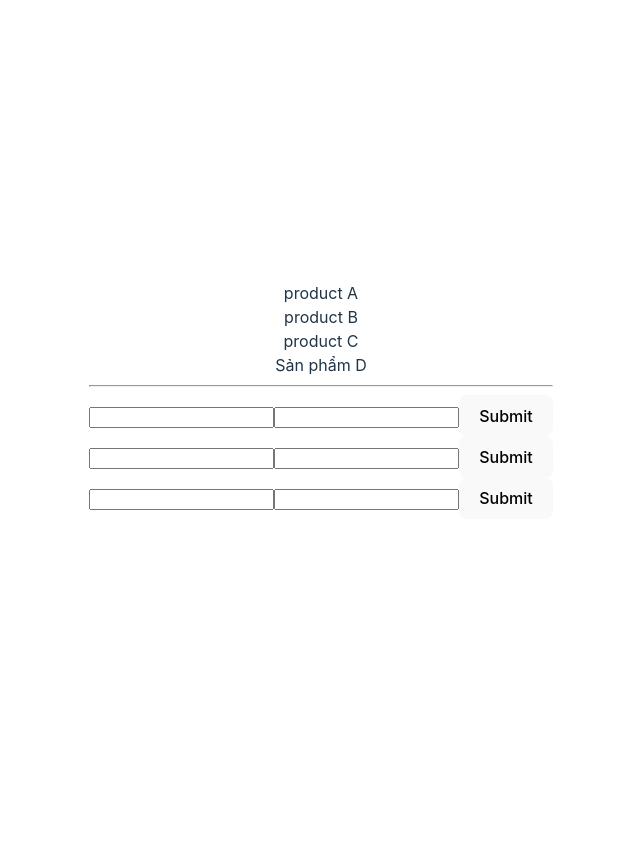
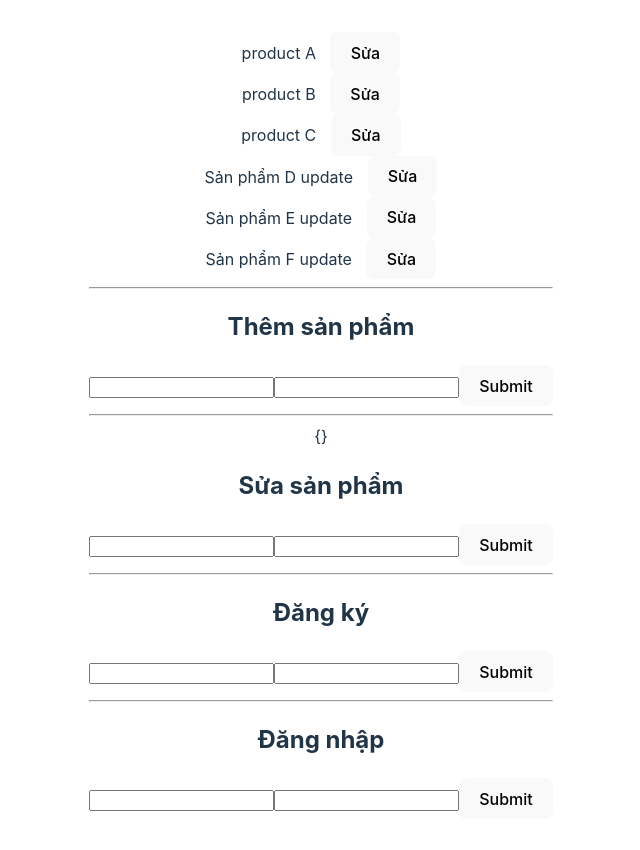
Before and after one commit to datlt2306/FPL-WEB209, a React (Vite) app: page / in a window 1280 px wide. Shown: the whole page, without its empty margins (319-959 px from the left). Before the commit the page ends 800 px from the top, so only its background shows below. Built offline with nearby package versions, Linux system fonts and the light colour scheme; data requests are answered from the project's data file.

Commit message:
Buổi 3: update

```diff
--- a/db.json
+++ b/db.json
@@ -13,9 +13,19 @@
       "name": "product C"
     },
     {
-      "name": "Sản phẩm D",
+      "name": "Sản phẩm D update",
       "price": "123",
       "id": 4
+    },
+    {
+      "name": "Sản phẩm E update",
+      "price": "200",
+      "id": 5
+    },
+    {
+      "name": "Sản phẩm F update",
+      "price": "200",
+      "id": 6
     }
   ],
   "users": [
--- a/src/App.tsx
+++ b/src/App.tsx
@@ -4,9 +4,11 @@ import Add from './components/Add'
 import { IProduct } from './interfaces/Product'
 import Signup from './components/Signup'
 import Signin from './components/Signin'
+import Edit from './components/Edit'
 
 function App() {
-    const [products, setProducts] = useState([])
+    const [products, setProducts] = useState<IProduct[]>([])
+    const [product, setProduct] = useState<IProduct>({})
     const [loading, setLoading] = useState(true)
     const [error, setError] = useState('')
 
@@ -27,7 +29,7 @@ function App() {
     if (loading) return <div>...loading</div>
     const onHandleAdd = async (product: IProduct) => {
         try {
-            const data = await (
+            await (
                 await fetch(`http://localhost:3000/products`, {
                     method: 'POST',
                     headers: {
@@ -36,10 +38,25 @@ function App() {
                     body: JSON.stringify(product)
                 })
             ).json()
-            console.log(data)
+            // rerender
+            setProducts([...products, product])
         } catch (error) {}
     }
-
+    const onHandleEdit = async (product: IProduct) => {
+        try {
+            const newProduct = await (
+                await fetch(`http://localhost:3000/products/${product.id}`, {
+                    method: 'PATCH',
+                    headers: {
+                        'Content-Type': 'application/json'
+                    },
+                    body: JSON.stringify(product)
+                })
+            ).json()
+            // rerender
+            setProducts(products.map((product) => (product.id === newProduct.id ? newProduct : product)))
+        } catch (error) {}
+    }
     const onHandleSignup = async (user: any) => {
         try {
             const data = await (
@@ -68,12 +85,28 @@ function App() {
             console.log(data)
         } catch (error) {}
     }
+    const getProduct = async (id: number) => {
+        try {
+            setProduct(await (await fetch(`http://localhost:3000/products/${id}`)).json())
+        } catch (error) {}
+    }
     return (
         <>
-            {products?.map((product: any, index) => <div key={index}>{product.name}</div>)}
+            {products?.map((product: any, index) => (
+                <div key={index}>
+                    {product.name}{' '}
+                    <button onClick={() => getProduct(product.id!)} style={{ marginLeft: 10 }}>
+                        Sửa
+                    </button>
+                </div>
+            ))}
             <hr />
             <Add onAdd={onHandleAdd} />
+            <hr />
+            <Edit product={product} onEdit={onHandleEdit} />
+            <hr />
             <Signup onSignup={onHandleSignup} />
+            <hr />
             <Signin onSignin={onHandleSignin} />
         </>
     )
--- a/src/components/Add.tsx
+++ b/src/components/Add.tsx
@@ -5,25 +5,26 @@ type AddProps = {
 }
 
 const Add = ({ onAdd }: AddProps) => {
-    const [value, setValue] = useState({})
+    const [valueInput, setValueInput] = useState({})
     const onChange = (e: any) => {
         const target = e.target
         const name = target.name
 
-        setValue({
-            ...value,
+        setValueInput({
+            ...valueInput,
             [name]: target.value
         })
     }
     const onSubmit = (e: any) => {
         e.preventDefault()
-        onAdd(value)
+        onAdd(valueInput)
     }
     return (
         <div>
+            <h2>Thêm sản phẩm</h2>
             <form onSubmit={onSubmit}>
-                <input type='text' name='name' onChange={onChange} />
-                <input type='number' name='price' onChange={onChange} />
+                <input type='text' name='name' onInput={onChange} />
+                <input type='number' name='price' onInput={onChange} />
                 <button>Submit</button>
             </form>
         </div>
--- /dev/null
+++ b/src/components/Edit.tsx
@@ -0,0 +1,39 @@
+import React, { useEffect, useState } from 'react'
+import { IProduct } from '../interfaces/Product'
+
+type EditProps = {
+    product: IProduct
+    onEdit: (product: any) => void
+}
+
+const Edit = ({ product, onEdit }: EditProps) => {
+    const [valueInput, setValueInput] = useState({})
+    const onChange = (e: any) => {
+        const target = e.target
+        const name = target.name
+        setValueInput({
+            ...valueInput,
+            [name]: target.value
+        })
+
+        // {name: "Product A update"}
+    }
+    const onSubmit = (e: any) => {
+        e.preventDefault()
+        // console.log({ ...product, ...valueInput })
+        onEdit({ ...product, ...valueInput })
+    }
+    return (
+        <div>
+            {JSON.stringify(valueInput)}
+            <h2>Sửa sản phẩm</h2>
+            <form onSubmit={onSubmit}>
+                <input type='text' name='name' defaultValue={product.name} onChange={onChange} />
+                <input type='number' name='price' defaultValue={product.price} onChange={onChange} />
+                <button>Submit</button>
+            </form>
+        </div>
+    )
+}
+
+export default Edit
--- a/src/components/Signin.tsx
+++ b/src/components/Signin.tsx
@@ -21,6 +21,7 @@ const Signin = ({ onSignin }: SigninProps) => {
     }
     return (
         <div>
+            <h2>Đăng nhập</h2>
             <form onSubmit={onSubmit}>
                 <input type='text' name='email' onChange={onChange} />
                 <input type='number' name='password' onChange={onChange} />
--- a/src/components/Signup.tsx
+++ b/src/components/Signup.tsx
@@ -21,6 +21,7 @@ const Signup = ({ onSignup }: SignupProps) => {
     }
     return (
         <div>
+            <h2>Đăng ký</h2>
             <form onSubmit={onSubmit}>
                 <input type='text' name='email' onChange={onChange} />
                 <input type='number' name='password' onChange={onChange} />
```
